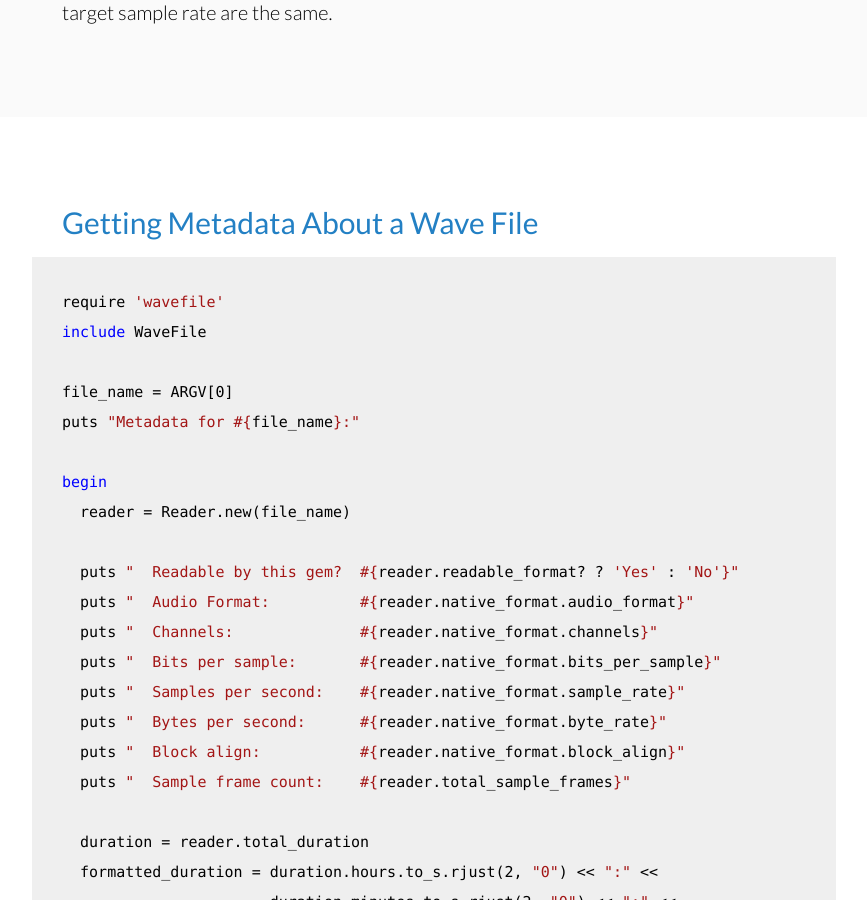
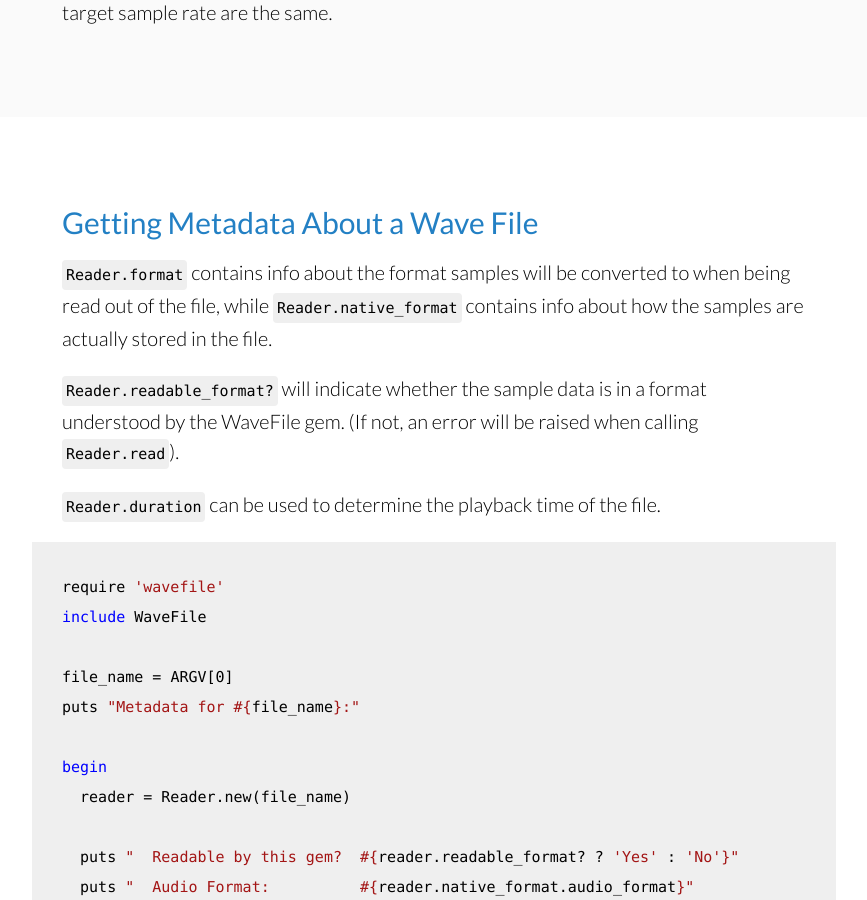
Before and after one commit to jstrait/wavefile, a Jekyll site: the page built from examples.html, in a window 1280 px wide and 900 px high, scrolled down 2437 px. Shown: the whole window, without its empty margins (206-1073 px from the left). Built offline with Jekyll 4.4.1, drawn with Linux system fonts in a browser that asks for light colours; some web fonts are replaced.

Commit message:
Additional info about how to get metadata about a file

```diff
--- a/examples.html
+++ b/examples.html
@@ -57,6 +57,10 @@ end{% endhighlight %}
 
 <div class="section bg-white">
   <h2>Getting Metadata About a Wave File</h2>
+
+  <p><code>Reader.format</code> contains info about the format samples will be converted to when being read out of the file, while <code>Reader.native_format</code> contains info about how the samples are actually stored in the file.</p>
+  <p><code>Reader.readable_format?</code> will indicate whether the sample data is in a format understood by the WaveFile gem. (If not, an error will be raised when calling <code>Reader.read</code>).</p>
+  <p><code>Reader.duration</code> can be used to determine the playback time of the file.</p>
 
   {% highlight ruby %}require 'wavefile'
 include WaveFile
```
